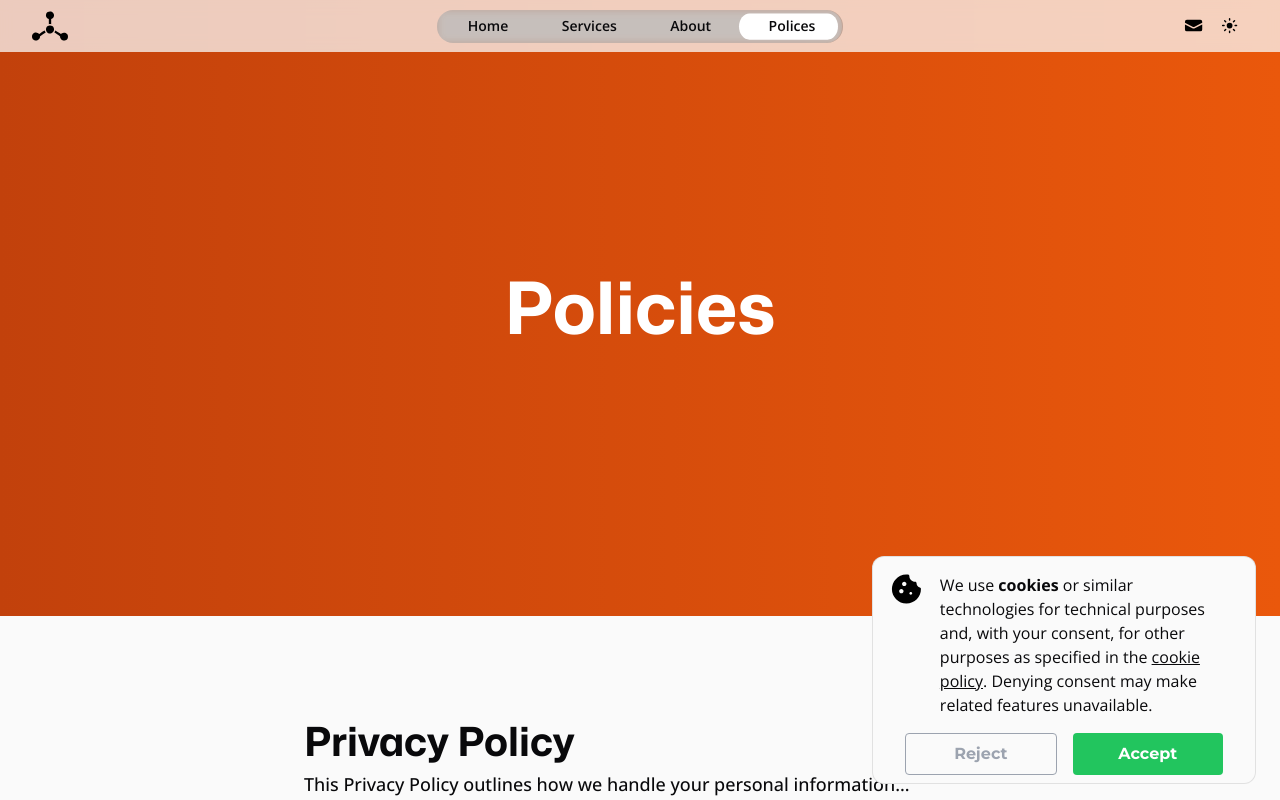
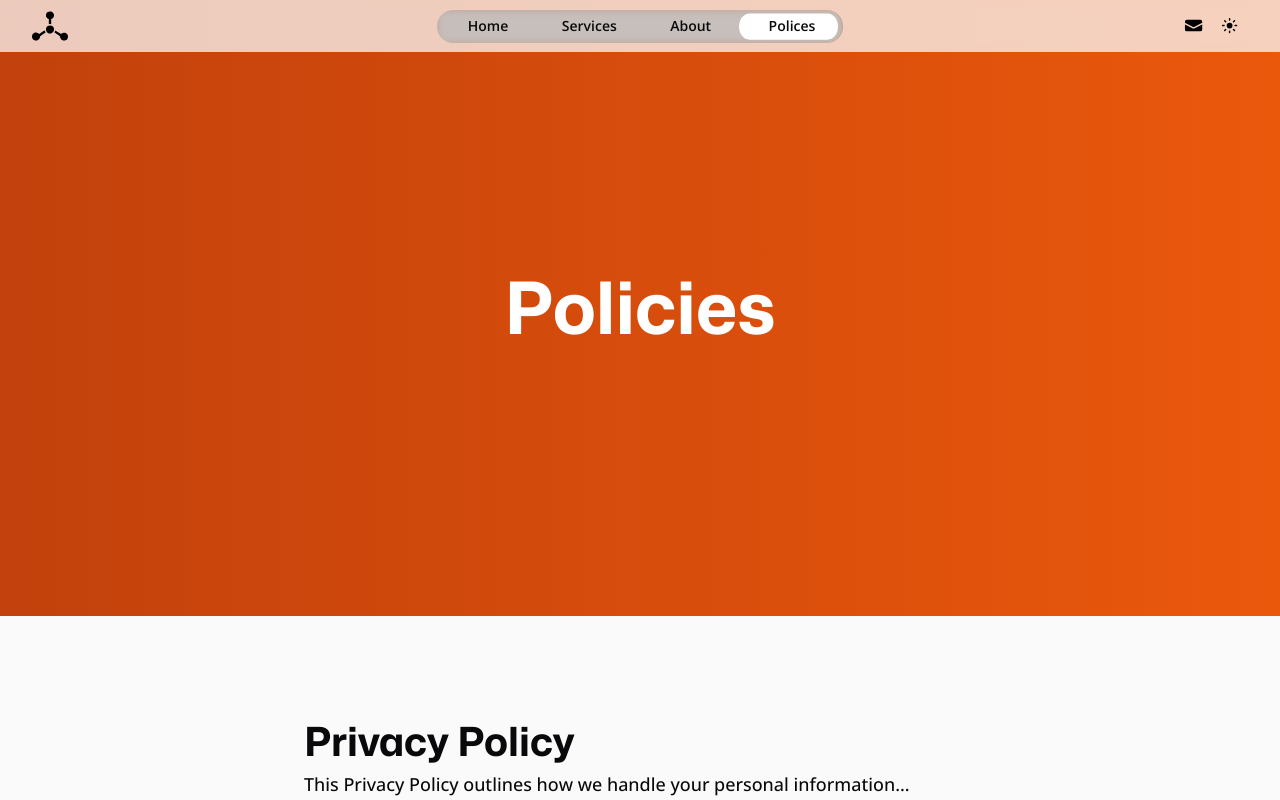
Before and after one commit to Innovative-Compute-Enterprise/ICE-WEB, a Nuxt app: page /polices in a window 1280 px wide. Shown: the top 800 px of the page. Built offline with nearby package versions, Linux system fonts and the light colour scheme.

Commit message:
PRODUCTION VERSION READY

```diff
--- a/components/CookieBanner.vue
+++ /dev/null
@@ -1,75 +0,0 @@
-<template>
-  <div v-if="showBanner" class="cookie-banner fixed bottom-0 md:right-6 md:bottom-4 z-[997] dark:bg-[#09090B] bg-[#FAFAFA] px-4 py-2 flex flex-col justify-between items-center rounded-xl w-full md:w-[40%] lg:w-[30%] transition-all ease-in-out duration-300 border-[#000]/[0.1] dark:border-[#fff]/[0.1] focus-visible:ring-1 focus-visible:outline focus-visible:outline-2 focus-visible:outline-offset-2 focus-visible:outline-white border">
-    <div class="flex flex-col items-center mb-2 space-y-2 max-w-full ">
-      <div class="flex flex-row items-start w-full max-w-xs md:max-w-sm lg:max-w-md">
-
-        <svg class="h-10 w-10 mt-1 mr-2 fill-black dark:fill-white" xmlns="http://www.w3.org/2000/svg" xmlns:xlink="http://www.w3.org/1999/xlink" viewBox="0 0 24 24"><path d="M21.27 10.9c-1.21-.33-2.31-1.46-2.29-2.89c.01-.56-.4-1.02-.96-1.01C15.83 7.03 14 5.22 14 3.02c0-.49-.35-.9-.84-.96C6.53 1.22 2 6.81 2 12c0 5.52 4.48 10 10 10c5.61 0 10.11-4.62 10-10.18a.972.972 0 0 0-.73-.92zM8.5 15c-.83 0-1.5-.67-1.5-1.5S7.67 12 8.5 12s1.5.67 1.5 1.5S9.33 15 8.5 15zm2-5C9.67 10 9 9.33 9 8.5S9.67 7 10.5 7s1.5.67 1.5 1.5s-.67 1.5-1.5 1.5zm4.5 6c-.55 0-1-.45-1-1s.45-1 1-1s1 .45 1 1s-.45 1-1 1z" ></path></svg>
-
-        <div class="text-base text-left w-full p-2 text-[#09090B] dark:text-[#FAFAFA]">
-          We use <strong>cookies</strong> or similar technologies for technical purposes and, with your consent, for other purposes as specified in the <NuxtLink :to="localePath('polices')" class="underline cursor-pointer">cookie policy</NuxtLink>. Denying consent may make related features unavailable.
-        </div>
-      </div>
-    </div>
-
-    <div class="flex flex-col sm:flex-row gap-4 w-full max-w-xs md:max-w-sm lg:max-w-md px-4 font-bold">
-      <button @click="declineCookies" :disabled="isLoading" class="reject-button bg-transparent border border-gray-400 text-gray-400 hover:bg-white hover:text-red-600 rounded px-3 py-2 transition-colors duration-300 w-full">
-        <template v-if="isLoading">Processing...</template>
-        <template v-else>Reject</template>
-      </button>
-      <button @click="acceptCookies" :disabled="isLoading" class="accept-button bg-green-500 text-white hover:bg-green-600 rounded px-3 py-2 transition-colors duration-300 w-full">
-        <template v-if="isLoading">Processing...</template>
-        <template v-else>Accept</template>
-      </button>
-    </div>
-  </div>
-</template>
-
-<script setup>
-import { ref, onMounted } from 'vue';
-
-const isLoading = ref(false);
-let cookieConsent = ref(null);
-
-onMounted(() => {
-  if (process.client) {
-    cookieConsent.value = localStorage.getItem('cookieConsent');
-  }
-});
-
-const showBanner = ref(!cookieConsent.value);
-
-const updateConsent = async (consentValue) => {
-  isLoading.value = true;
-  try {
-    await fetch('/api/cookies', {
-      method: 'POST',
-      headers: {
-        'Content-Type': 'application/json',
-      },
-      body: JSON.stringify({ consent: consentValue }),
-    });
-    if (process.client) {
-      localStorage.setItem('cookieConsent', consentValue);
-    }
-    cookieConsent.value = consentValue;
-    showBanner.value = false;
-  } catch (error) {
-    console.error("Error sending cookie consent:", error);
-    // Handle the error appropriately
-  } finally {
-    isLoading.value = false;
-  }
-};
-
-const acceptCookies = () => updateConsent('accepted');
-const declineCookies = () => updateConsent('declined');
-</script>
-
-<style scoped>
-.cookie-banner {
-  font-family: "Open Sans", sans-serif;
-}
-.cookie-banner button {
-  font-family: "Montserrat", sans-serif;
-}
-</style>
--- a/layouts/default.vue
+++ b/layouts/default.vue
@@ -7,7 +7,6 @@
         <LoadingScreen />
       </div>
       <Footer />
-      <CookieBanner />
     </div>
 </template>
 
@@ -18,7 +17,6 @@ import { defineAsyncComponent } from 'vue';
 // Asynchronous components
 const Header = defineAsyncComponent(() => import('@/components/Header/Header.vue'));
 const Footer = defineAsyncComponent(() => import('@/components/FooterSection/Footer.vue'));
-const CookieBanner = defineAsyncComponent(() => import('@/components/CookieBanner.vue'));
 const LoadingScreen = defineAsyncComponent(() => import('@/components/LoadingScreen'));
 
 </script>
```
Also changed, not shown: 1 other file (tests, documents, lock files or other folders).
